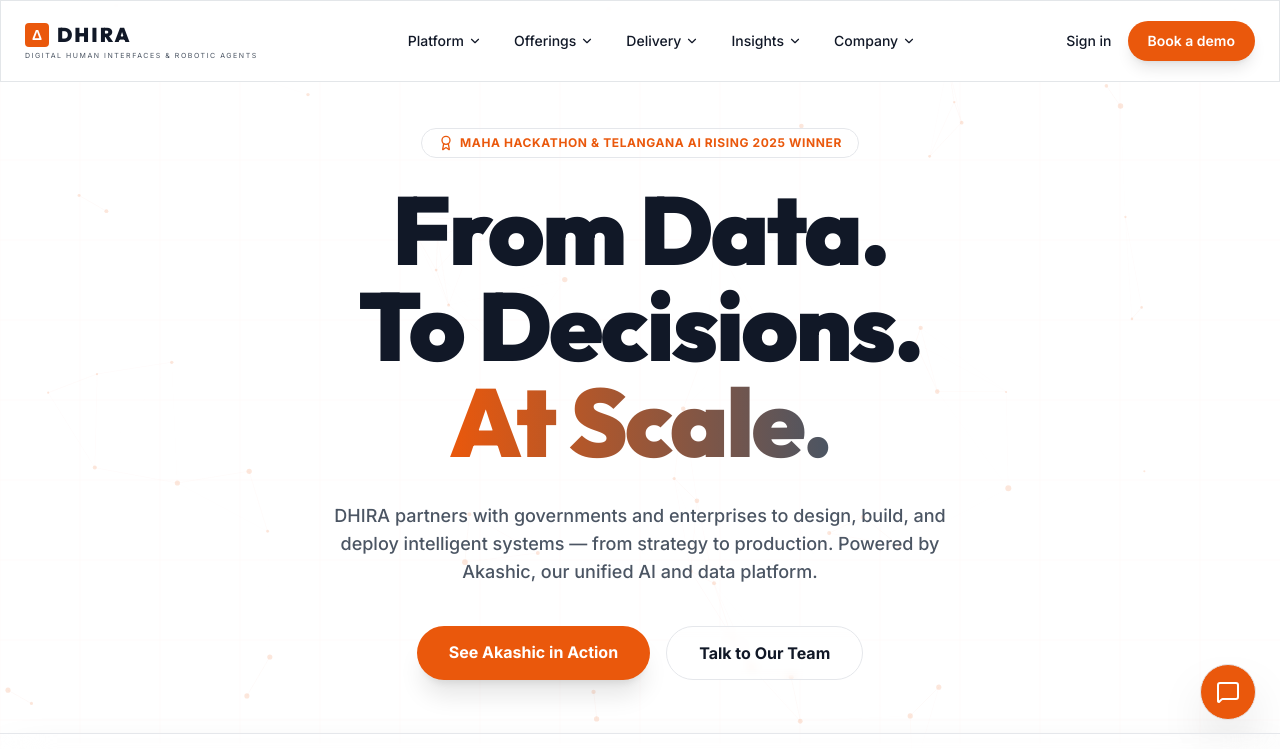
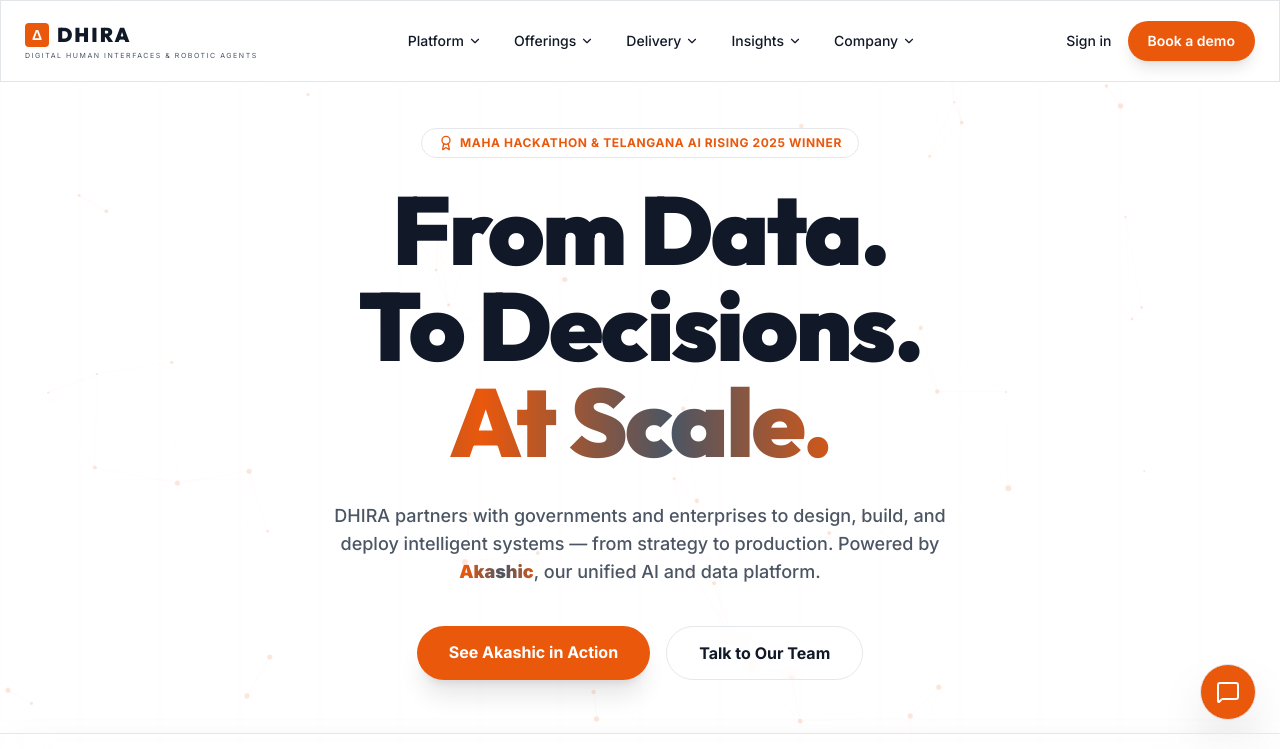
Before and after one commit to vemandhira99/Website2026, a Next.js app: page / in a window 1280 px wide. Shown: the top 749 px of the page. Built offline with nearby package versions, Linux system fonts and the light colour scheme.

Commit message:
Add premium text shimmer animations to hero keywords

```diff
--- a/app/globals.css
+++ b/app/globals.css
@@ -96,3 +96,29 @@
   -webkit-background-clip: text;
   -webkit-text-fill-color: transparent;
 }
+
+@keyframes textShimmer {
+  0% {
+    background-position: -200% 0;
+  }
+  100% {
+    background-position: 200% 0;
+  }
+}
+
+.text-shimmer {
+  background: linear-gradient(
+    to right,
+    var(--primary) 0%,
+    var(--accent) 25%,
+    var(--primary) 50%,
+    var(--accent) 75%,
+    var(--primary) 100%
+  );
+  background-size: 200% auto;
+  color: transparent;
+  background-clip: text;
+  -webkit-background-clip: text;
+  -webkit-text-fill-color: transparent;
+  animation: textShimmer 4s linear infinite;
+}
--- a/app/page.tsx
+++ b/app/page.tsx
@@ -380,7 +380,7 @@
           >
             From Data. <br />
             To Decisions. <br />
-            <span className="text-transparent bg-clip-text bg-gradient-to-r from-primary to-accent">At Scale.</span>
+            <span className="text-shimmer">At Scale.</span>
           </motion.h1>
 
           {/* Sub-headline */}
@@ -390,7 +390,7 @@
             transition={{ delay: 0.3 }}
             className="mt-8 text-base md:text-lg text-muted-foreground max-w-2xl leading-relaxed font-medium"
           >
-            DHIRA partners with governments and enterprises to design, build, and deploy intelligent systems — from strategy to production. Powered by Akashic, our unified AI and data platform.
+            DHIRA partners with governments and enterprises to design, build, and deploy intelligent systems — from strategy to production. Powered by <span className="text-shimmer font-black">Akashic</span>, our unified AI and data platform.
           </motion.p>
 
           {/* Action buttons */}
```
